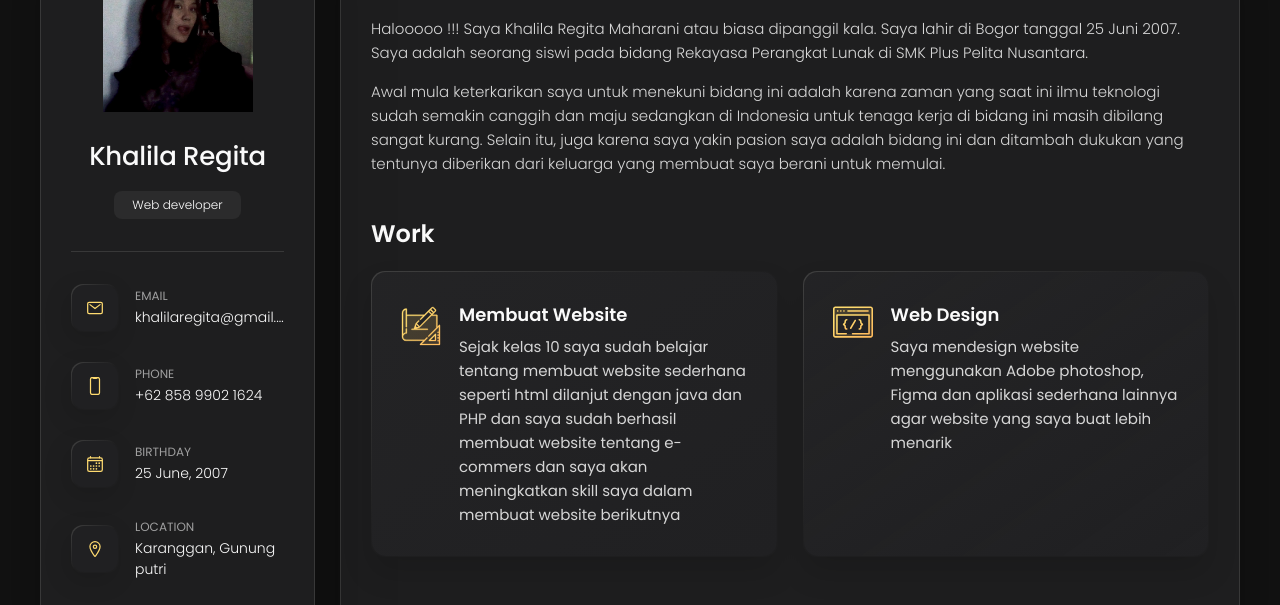
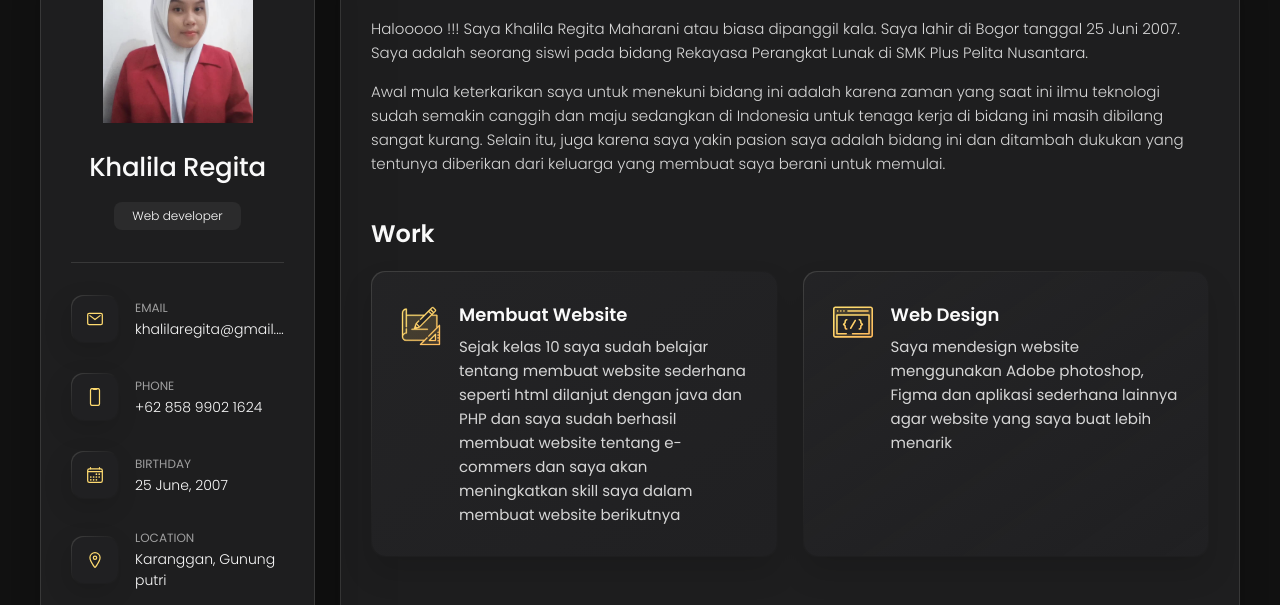
Before and after one commit to kalalagitata/kalalagitata.github.io, a plain HTML site: page index.html in a window 1280 px wide. Shown: the part 162-767 px from the top of the page. Drawn offline with nearby package versions, Linux system fonts and the light colour scheme.

Commit message:
ganti foto

```diff
--- a/index.html
+++ b/index.html
@@ -45,7 +45,7 @@
         <div class="sidebar-info">
           <figure class="avatar-box">
             <img
-              src="./assets/images/kalauhuy.jpeg"
+              src="./assets/images/kal.jpeg"
               alt="Khalila regita"
               width="80"
             />
```
Also changed, not shown: assets/images/kal.jpeg (added).
